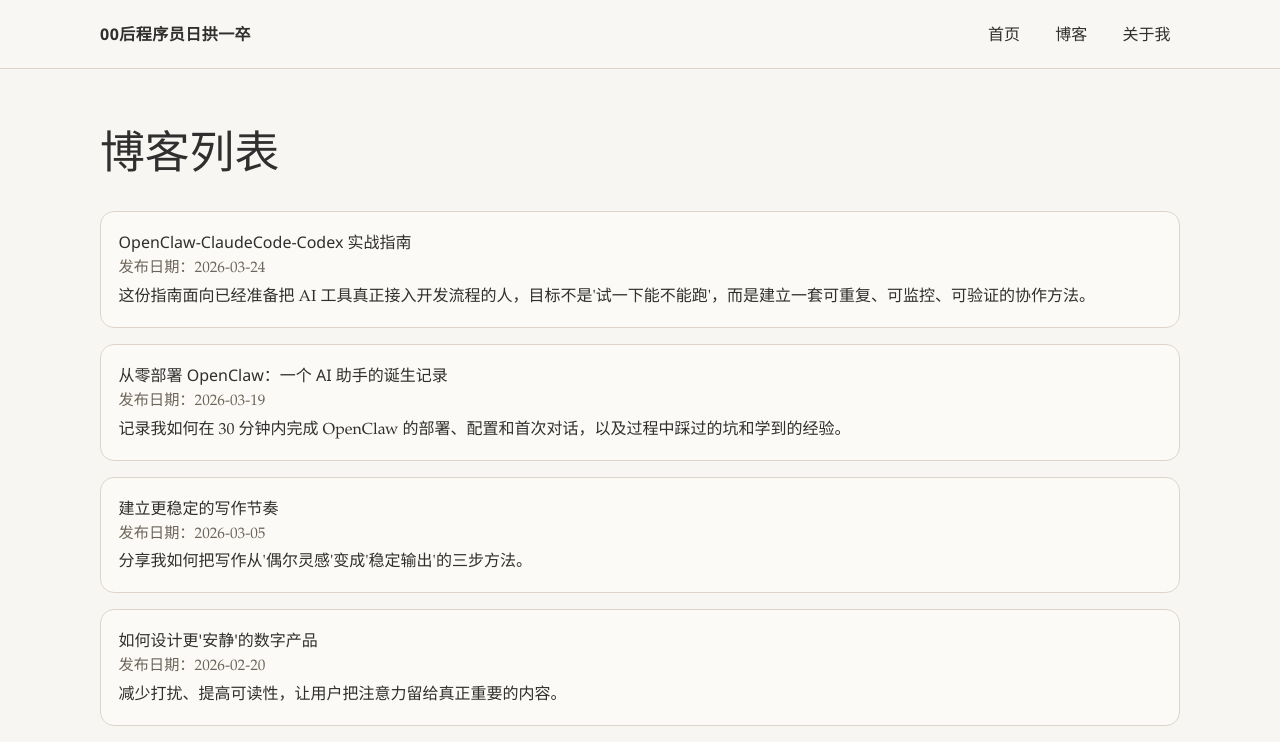
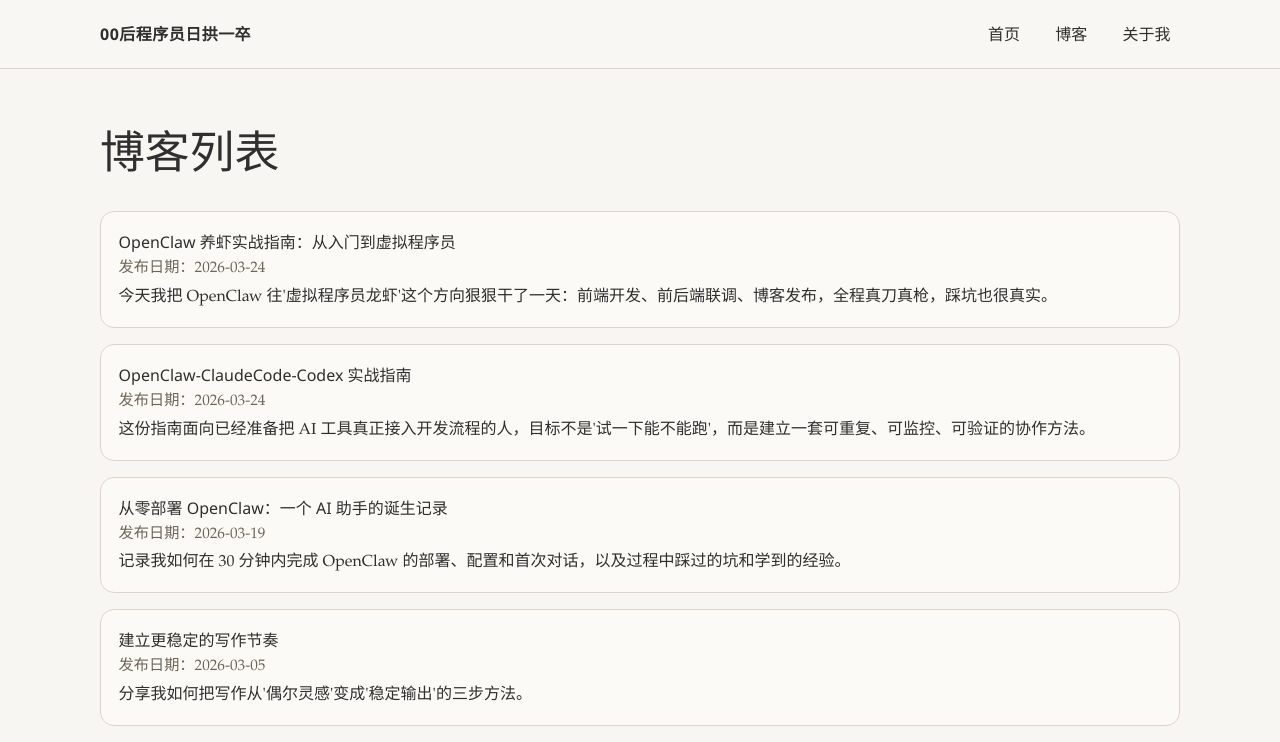
Before and after one commit to jiahao6635/jiahao6635.github.io, a Next.js app: page /blog in a window 1280 px wide. Shown: the top 742 px of the page. Built offline with nearby package versions, Linux system fonts and the light colour scheme.

Commit message:
feat: add OpenClaw 养虾实战指南

```diff
--- a/src/data/posts.ts
+++ b/src/data/posts.ts
@@ -9,6 +9,30 @@ export type BlogPost = {
 };
 
 export const blogPosts: BlogPost[] = [
+  {
+    slug: "openclaw-shrimp-combat-guide",
+    title: "OpenClaw 养虾实战指南：从入门到虚拟程序员",
+    date: "2026-03-24",
+    description: "今天我把 OpenClaw 往'虚拟程序员龙虾'这个方向狠狠干了一天：前端开发、前后端联调、博客发布，全程真刀真枪，踩坑也很真实。",
+    categories: ["OpenClaw", "Claude Code", "Codex", "AI Coding", "实战复盘"],
+    coverImage:
+      "https://images.unsplash.com/photo-1516321497487-e288fb19713f?auto=format&fit=crop&w=1400&q=80",
+    content: [
+      "今天是 2026-03-24，我干了一件很具体的事：继续把 OpenClaw 养成一个能真干活的'虚拟程序员龙虾'。不是拿来聊天，不是拿来演示，而是直接拉进真实项目里干前端、查接口、修后端、写文章、发博客。",
+      "这篇《OpenClaw 养虾实战指南》写的不是想象中的流程，而是我今天刚踩完坑、刚跑通链路、刚把文章挂到博客首页第一位之后的复盘。里面有经验，也有翻车点，都是热乎的。",
+      "**一、什么是'养虾'**：我说的'养虾'，其实就是把 OpenClaw 这个调度层慢慢养成一个靠谱的虚拟程序员。它自己不是某一个模型，而是一个会分派任务、调用执行器、跟踪进度、汇总结果的总控。说白了，老板下命令，虾去摇人，Claude Code 和 Codex 去干活。",
+      "以前大家用 AI，很多时候是'问一句，回一句'。但真进开发场景，这样不够。我要的是它能理解上下文、拆任务、选执行器、盯进度、最后把结果交回来。所以'养虾'的核心不是装软件，而是建立一套可重复的工作流。",
+      "**二、环境准备**：我今天用的核心组合很简单，OpenClaw 负责编排，Claude Code 负责重分析和前端大块开发，Codex 负责接口对齐、补洞和快速修复。技能层面，我主要用了 `coding-agent`、`planning-with-files`、`agent-team-orchestration` 这几类能力。",
+      "**三、第一个任务怎么选**：养虾最忌讳一上来就甩一个模糊的大需求，比如'帮我做个平台'。这种命令听着很爽，实际最容易翻车。正确姿势是从一个边界清晰、可验证的任务开始，让它先跑通一次闭环。",
+      "**四、执行器怎么选：Claude Code vs Codex**。这一步非常关键。不是谁更强，而是谁更适合当下这个活。Claude Code 适合把一个大块前端项目从无到有拉起来，Codex 则特别适合'问题已经明确，现在开始批量修'的阶段。",
+      "**五、今天的实战案例：金融平台开发完整流程**。第一段活是 Claude Code 干的，任务是开发金融平台前端管理系统。最终结果是它改了 18 个文件，写了 3500+ 行代码，而且构建验证过了。",
+      "**六、前后端联调：接口对齐检查方法**。前端写完不代表结束，真实开发里最容易炸的是联调。Codex 检查发现前端调的是 `/api/system/*`，后端实际暴露的是 `/api/rbac/*`。修复内容包括补全后端缺失接口、添加 Mapper 查询方法、修复 Service 层接口定义。",
+      "**七、文档编写与发布**。第三段活是把今天这套实战写成文章并发到博客。踩了两个坑：Git push 失败（凭证问题）和 TypeScript 字符串里的双引号嵌套。最后结果是文章成功显示在博客列表第一位。",
+      "**八、常见问题与踩坑记录**。后台运行要用 `process log/poll` 盯状态。PowerShell 中 URL 里如果带 `&` 一定要用引号包起来。PTY 是老坑，某些环境下会表现得很怪。Git 问题除了凭证还包括权限、safe.directory 之类的事。",
+      "**九、最佳实践**。Prompt 不要写成口号，要写成工单。任务要拆层，不要一把梭。验证流程必须固定下来，推荐顺序：`lint -> type check -> test -> build -> 手动点关键路径`。多 Agent 编排是加速器，但前提是你会盯。",
+      "**十、总结与下一步**。今天这一轮实战让我更确定一件事：OpenClaw 真能养，而且不是当宠物养，是当生产力养。前提不是它多聪明，而是你有没有把流程搭对、把活分对、把验证盯住。下一步重点不再是'能不能写代码'，而是'能不能更稳定地理解需求、拆任务、自动验证、减少返工'。",
+    ],
+  },
   {
     slug: "openclaw-claudecode-codex-guide",
     title: "OpenClaw-ClaudeCode-Codex 实战指南",
```
